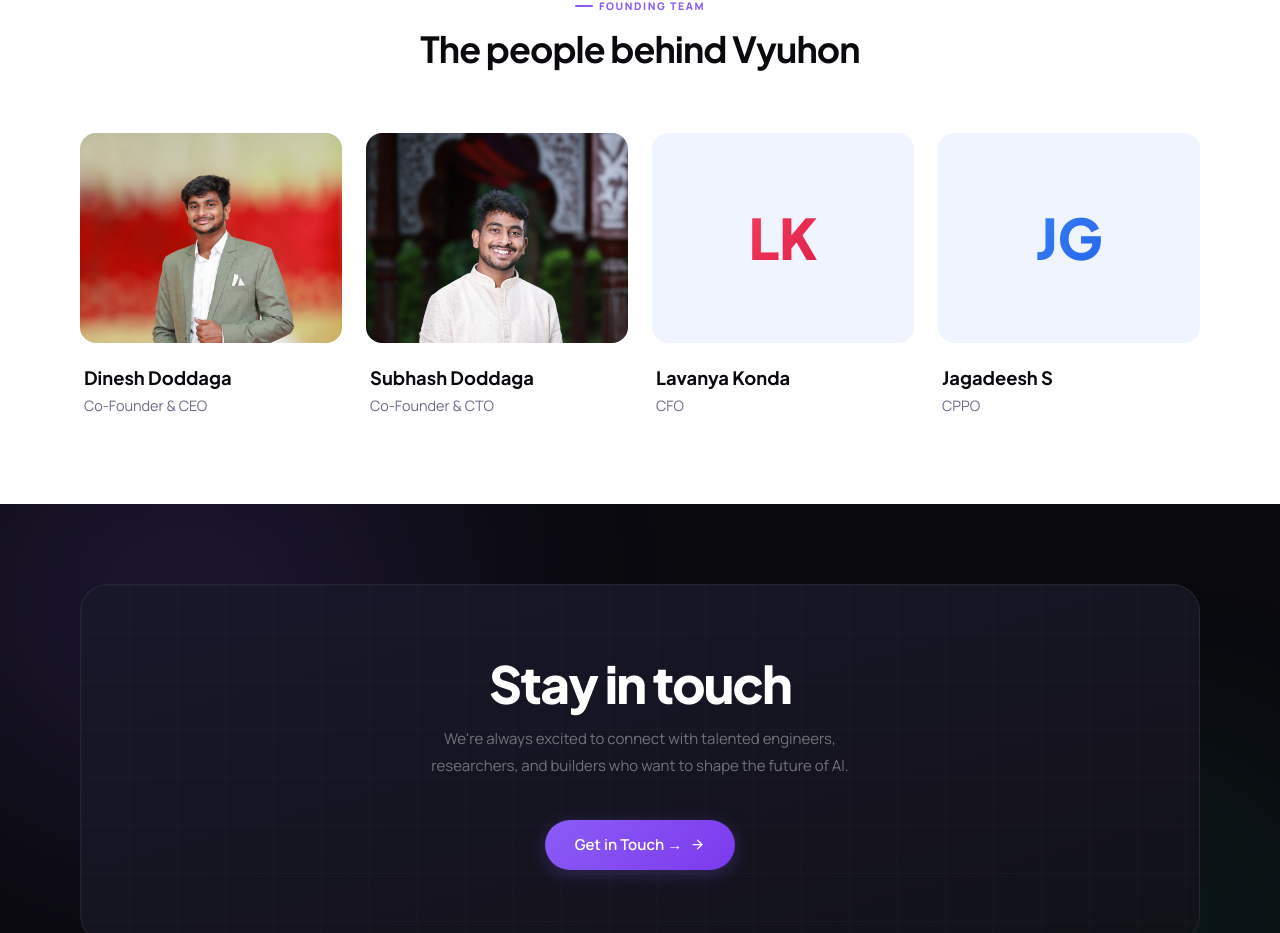
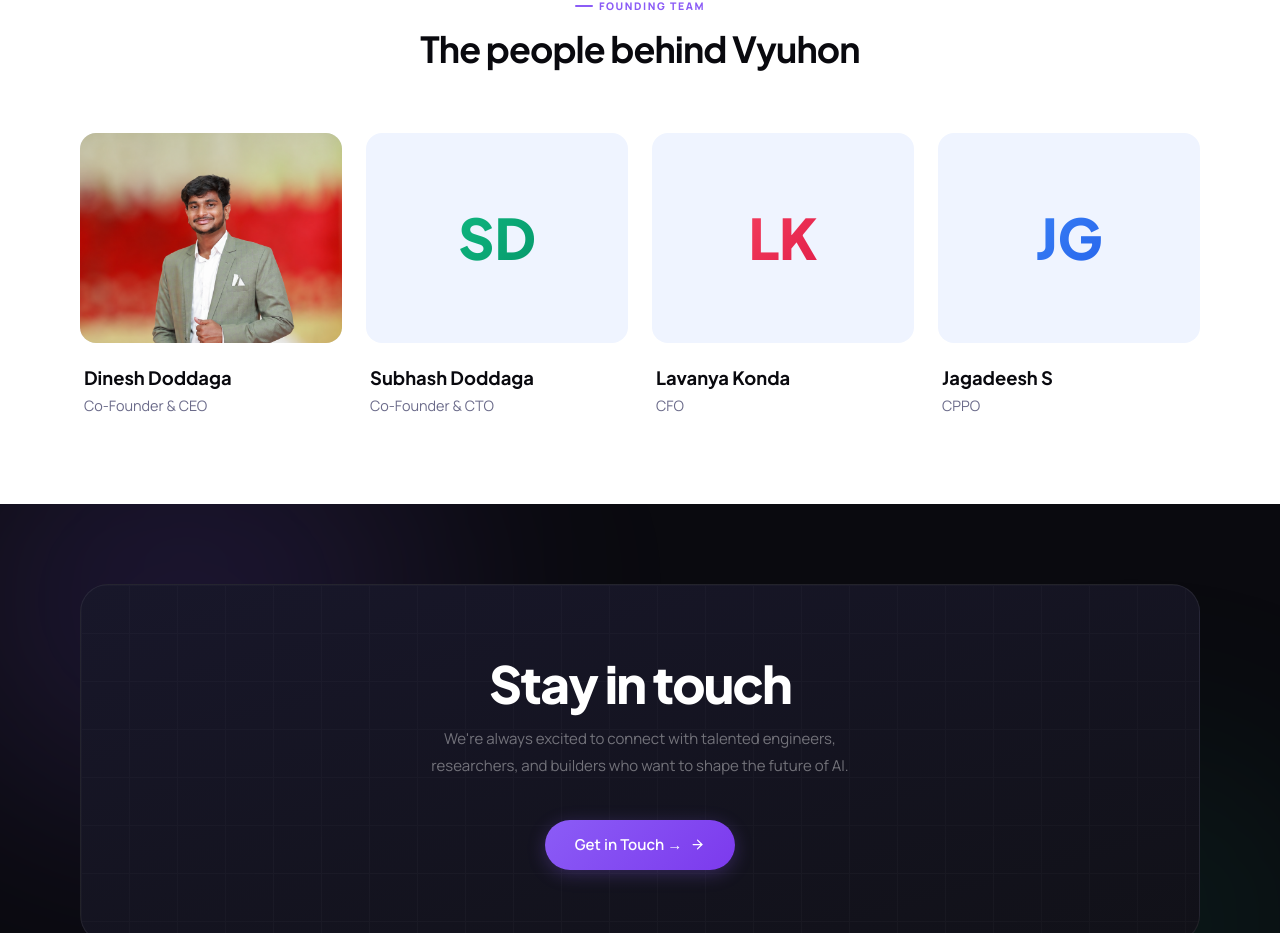
Before and after one commit to vyuhon-tech/vyuhon-v2, a React (Vite) app: page /about in a window 1280 px wide. Shown: the part 1958-2891 px from the top of the page. Built offline with nearby package versions, Linux system fonts and the light colour scheme.

Commit message:
fix: remove profile image reference for Subhash Doddaga in About page

```diff
--- a/src/pages/About.jsx
+++ b/src/pages/About.jsx
@@ -17,7 +17,6 @@ const TEAM = [
     initials: 'SD',
     name: 'Subhash Doddaga',
     role: 'Co-Founder & CTO',
-    image: '/team-subhash.jpg',
     bio: 'Engineer at heart with a strong technical foundation spanning AI, full-stack development, and engineering leadership. Architects the decisions that make Vyuhon systems reliable.',
 
     gradA: '#10B981', gradB: '#059669',
```
